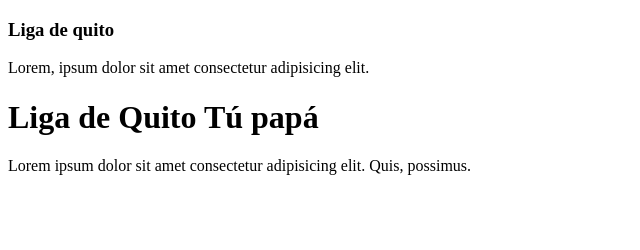
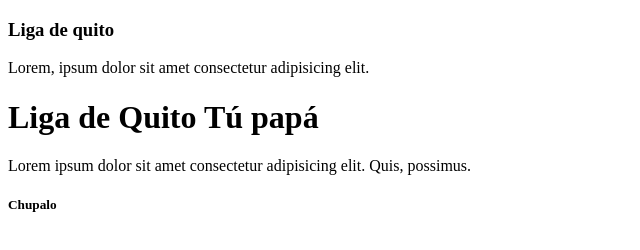
Before and after one commit to Alexsara008/prueba_git, a plain HTML site: page index.html in a window 1280 px wide. Shown: the full height of the page, 0-640 px from the left. Drawn offline with Linux system fonts and the light colour scheme.

Commit message:
nuevo cambio de h5

```diff
--- a/index.html
+++ b/index.html
@@ -25,5 +25,6 @@
 
     <p>Lorem ipsum dolor sit amet consectetur adipisicing elit. Quis, possimus.</p>
 
+    <h5>Chupalo</h5>
 </body>
 </html>
```
